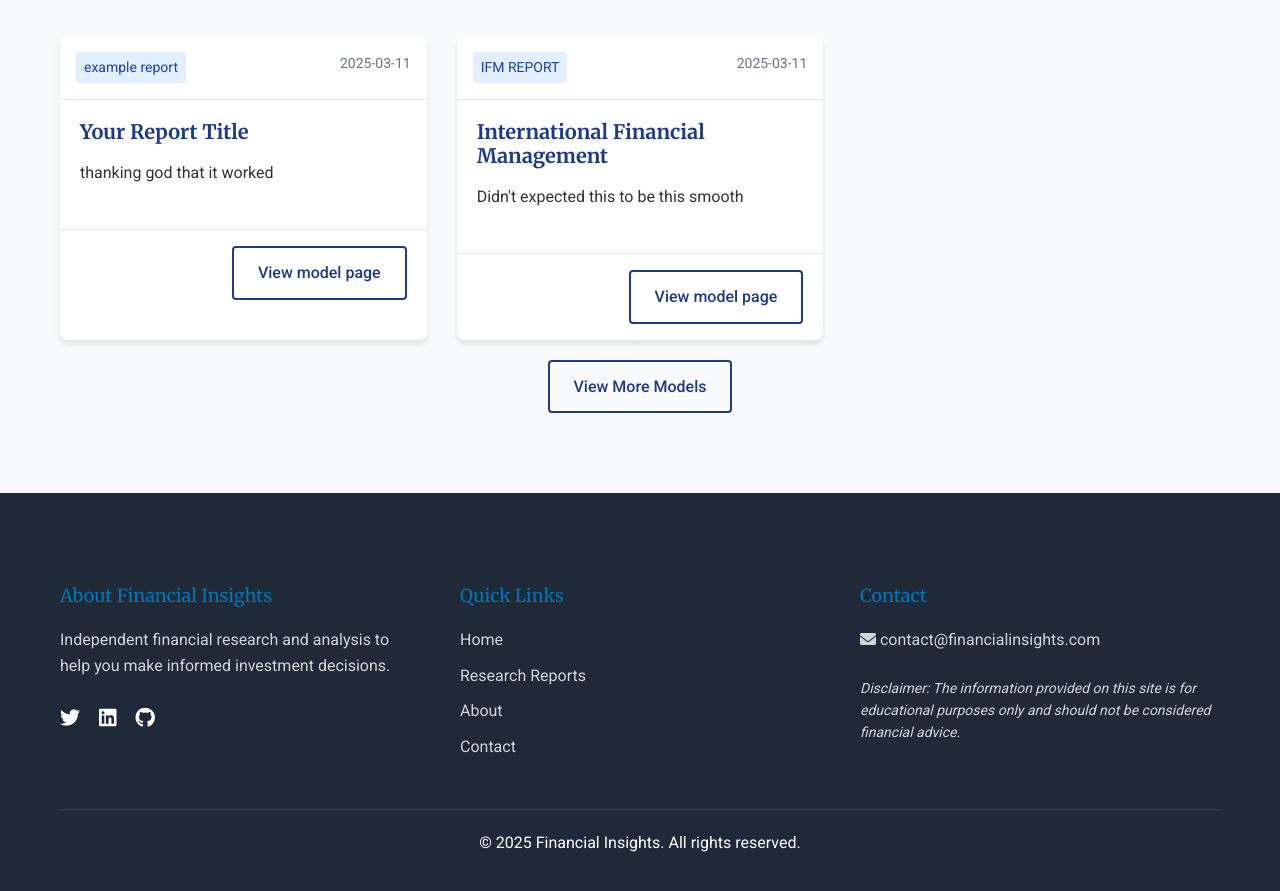
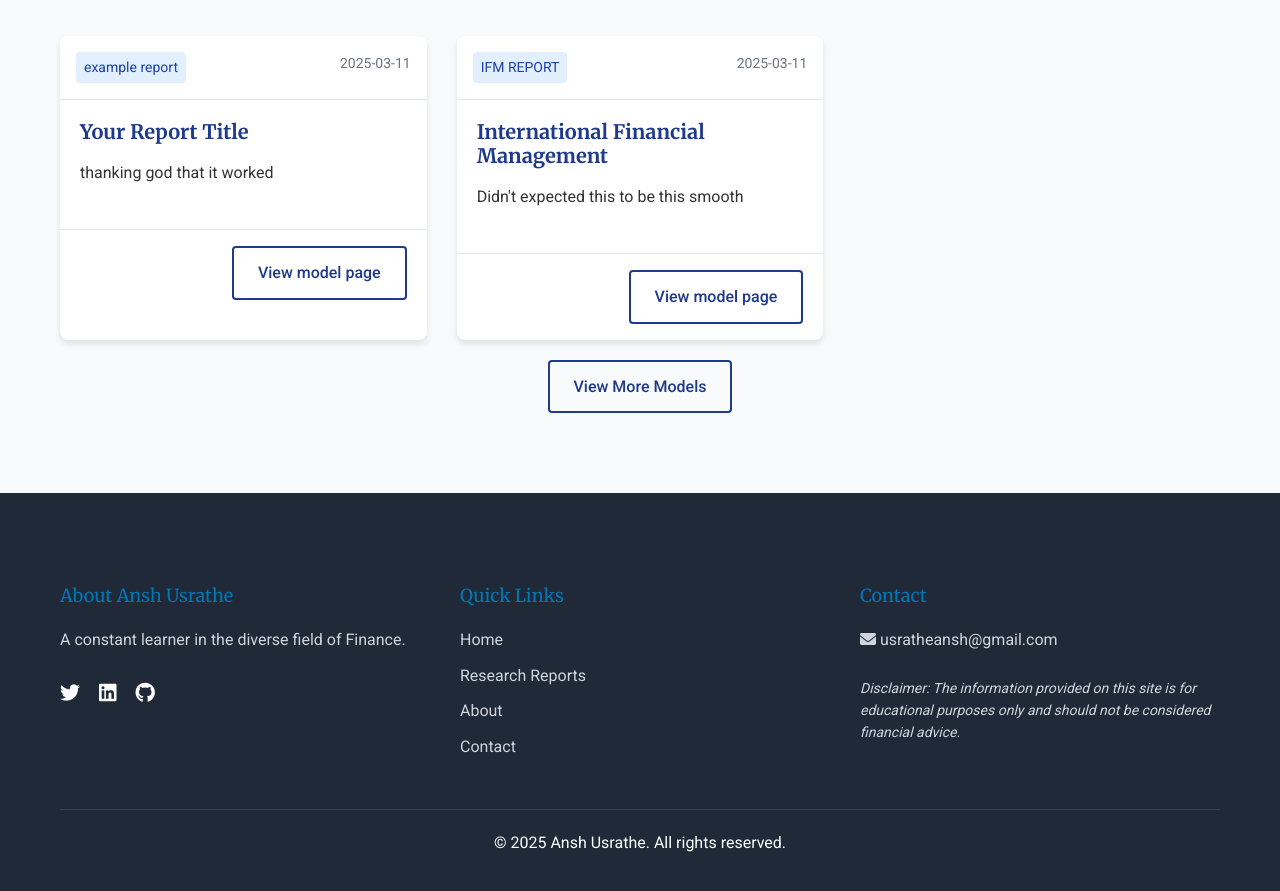
Before and after one commit to anshusrathe/FinBlogs, a Jekyll site: the page index.html, which Jekyll copies as it is, in a window 1280 px wide and 900 px high, scrolled down 1411 px. Shown: the top 891 px of the window. Built offline with Jekyll 4.4.1, drawn with Linux system fonts in a browser that asks for light colours.

Commit message:
Merge remote changes and add my updates

```diff
--- a/index.html
+++ b/index.html
@@ -486,8 +486,8 @@
     <div class="container">
       <div class="footer-content">
         <div class="footer-section about">
-          <h3>About Financial Insights</h3>
-          <p>Independent financial research and analysis to help you make informed investment decisions.</p>
+          <h3>About Ansh Usrathe</h3>
+          <p>A constant learner in the diverse field of Finance.</p>
           <div class="social-links">
             <a href="#"><i class="fab fa-twitter"></i></a>
             <a href="#"><i class="fab fa-linkedin"></i></a>
@@ -498,19 +498,19 @@
           <h3>Quick Links</h3>
           <ul>
             <li><a href="/FinBlogs/index.html">Home</a></li>
-            <li><a href="#reports">Research Reports</a></li>
+            <li><a href="/FinBlogs/content/reportsdatabase.html">Research Reports</a></li>
             <li><a href="#about">About</a></li>
             <li><a href="#contact">Contact</a></li>
           </ul>
         </div>
         <div class="footer-section contact">
           <h3>Contact</h3>
-          <p><i class="fas fa-envelope"></i> contact@financialinsights.com</p>
+          <p><i class="fas fa-envelope"></i> usratheansh@gmail.com</p>
           <p class="disclaimer">Disclaimer: The information provided on this site is for educational purposes only and should not be considered financial advice.</p>
         </div>
       </div>
       <div class="footer-bottom">
-        <p>&copy; 2025 Financial Insights. All rights reserved.</p>
+        <p>&copy; 2025 Ansh Usrathe. All rights reserved.</p>
       </div>
     </div>
   </footer>
```
Also changed, not shown: _includes/footer.html (+5 -5 lines), _includes/header.html (+12 -0 lines).
